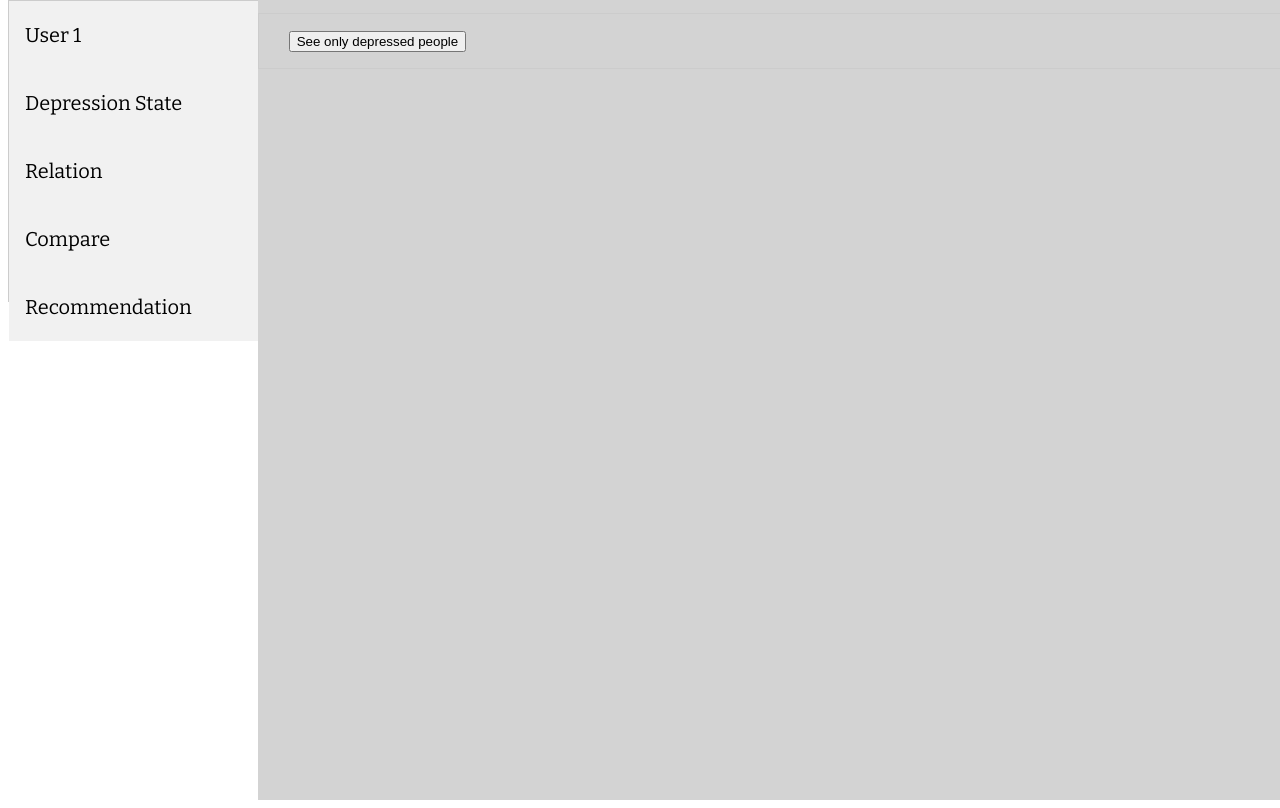
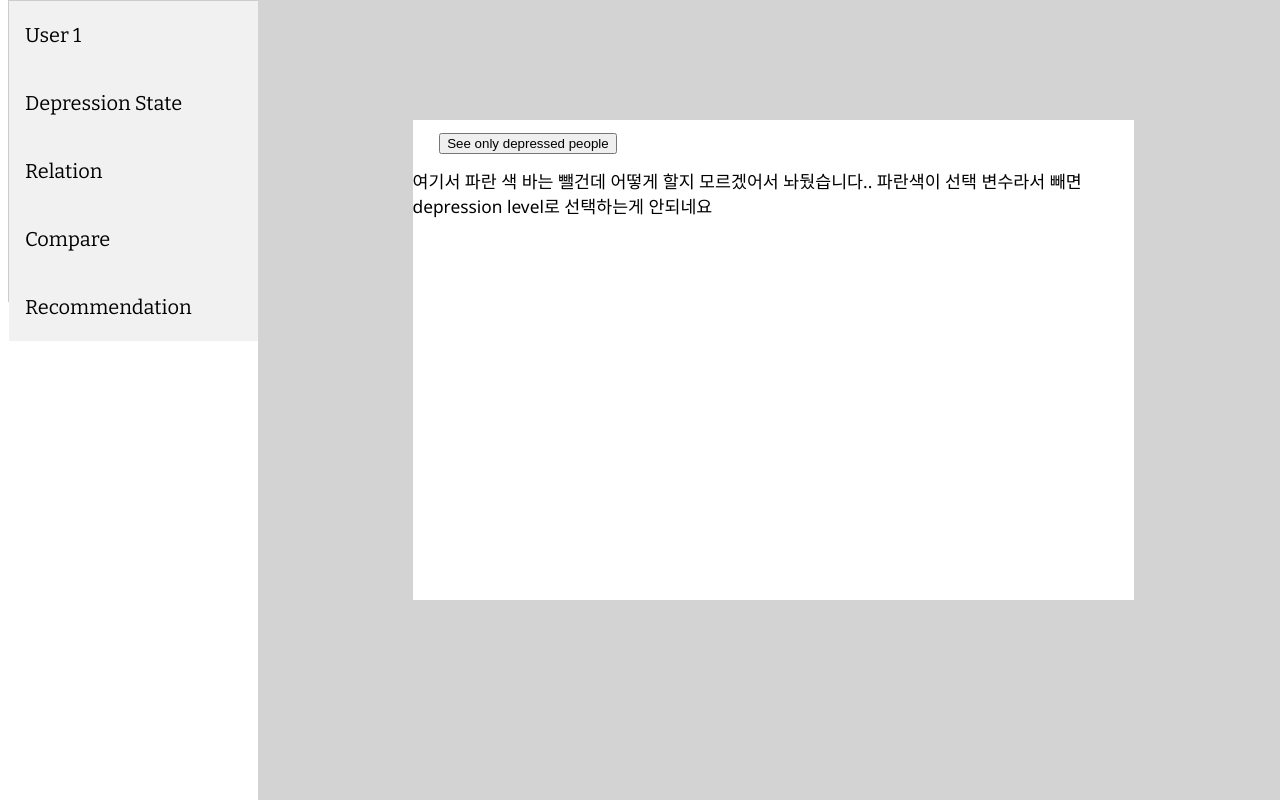
Before and after one commit to jhk623/medfi, a Flask app: page /compare in a window 1280 px wide. Shown: the part 68-876 px from the top of the page. Run offline with Flask 2, Linux system fonts and the light colour scheme; some libraries are stand-ins or nearby versions; some web fonts are replaced.

Commit message:
modified:   .idea/workspace.xml 	modified:   static/depression_state.css 	modified:   templates/depression_state.html

```diff
--- a/static/depression_state.css
+++ b/static/depression_state.css
@@ -144,7 +144,7 @@
     margin:2pt;
 }
 
-.relation_graph{
+.graph_background{
     display: inline-block;
     height: 60%;
     width: 70%;
--- a/templates/depression_state.html
+++ b/templates/depression_state.html
@@ -112,7 +112,7 @@
 
                 <!-- Start of Relation -->
                 {% elif flag == 'relation' %}
-                    <div class="relation_graph">
+                    <div class="graph_background">
                         <script type="text/javascript" src="https://www.gstatic.com/charts/loader.js"></script>
                         <script type="text/javascript">
                             google.charts.load('current', {'packages':['corechart']});
@@ -169,12 +169,6 @@
                             var compareChart  = new google.visualization.ChartWrapper({
                                 'chartType': 'ColumnChart',
                                 'containerId': 'compare_chart_div',
-                                'options': {
-                                            'width': 300,
-                                            'height': 300,
-                                            'legend': 'none',
-                                            'chartArea': {'left': 15, 'top': 15, 'right': 0, 'bottom': 0},
-                                            }
                             });
 
                             var data = google.visualization.arrayToDataTable([
@@ -203,22 +197,18 @@
                         }
 
                     </script>
-                    <div id="compare_dashboard_div" style="border: 1px solid #ccc">
-                        <table class="columns">
-                            <tr>
-                                <td>
-                                    <div id="compare_control_div" style="padding-left: 2em; min-width: 250px"></div>
-                                    <div>
-                                        <button style="margin: 1em 1em 1em 2em" onclick="changeRange();">
-                                            See only depressed people
-                                        </button><br />
-                                    </div>
-                                </td>
-                                <td>
-                                    <div id="compare_chart_div"></div>
-                                </td>
-                            </tr>
-                        </table>
+
+                    <div class="graph_background">
+                        <div id="compare_dashboard_div">
+                            <div id="compare_chart_div" style="width:100%; height: 100%;"></div>
+                            <div id="compare_control_div" style="min-width: 250px"></div>
+                                <div>
+                                    <button style="margin: 1em 1em 1em 2em" onclick="changeRange();">
+                                        See only depressed people
+                                    </button><br />
+                                </div>
+                        </div>
+                        여기서 파란 색 바는 뺄건데 어떻게 할지 모르겠어서 놔뒀습니다.. 파란색이 선택 변수라서 빼면 depression level로 선택하는게 안되네요
                     </div>
 
                 <!-- End of Compare -->
@@ -226,9 +216,57 @@
 
                 <!-- Start of Recommendation -->
                 {% elif flag == 'recommendation' %}
-                    {% for i in range(1,10) %}
-                        <p>{{4}} x {{i}} = {{4*i}}</p>
-                    {% endfor %}
+                    <script type="text/javascript" src="https://www.gstatic.com/charts/loader.js"></script>
+                    <script type="text/javascript">
+                        google.charts.load('current', {packages:['corechart']});
+                        google.charts.setOnLoadCallback(drawChart);
+                        function drawChart() {
+                            var oldData = google.visualization.arrayToDataTable([
+                                ['Name', 'Time'],
+                                ['Sleeping', 11],
+                                ['Walking', 3],
+                                ['Youtube', 1],
+                                ['Instagram', 1]
+                            ]);
+
+                            var newData = google.visualization.arrayToDataTable([
+                                ['Name', 'Time'],
+                                ['Sleeping', 8],
+                                ['Walking', 1],
+                                ['Youtube', 5],
+                                ['Instagram', 3]
+                            ]);
+
+                            var barChartDiff = new google.visualization.BarChart(document.getElementById('barchart_diff'));
+
+                            var options = { legend: { position: 'bottom' },
+                                            diff: { newData: {color: '#00DDDD', widthFactor: 0.5},
+                                                    oldData: {color: '#BBBBBB'}
+                                            }
+                            };
+
+                            var diffData = barChartDiff.computeDiff(oldData, newData);
+
+                            barChartDiff.draw(diffData, options);
+                        }
+
+                    </script>
+
+                    <div class="graph_background">
+                        <table class="columns">
+                            <tr>
+                                <td>
+                                    <div id="barchart_diff" style='width: 450px; height: 250px; display: inline-block'>
+                                    </div>
+                                </td>
+                                <td>
+                                    Now you are in depression level 1<br>
+                                    Sleeping 3 more hours can help you to feel less depressed.<br>
+                                    Walking 2 more hours can help you to feel less depressed.
+                                </td>
+                            </tr>
+                        </table>
+                    </div>
                 <!-- End of Recommendation -->
 
 
```
